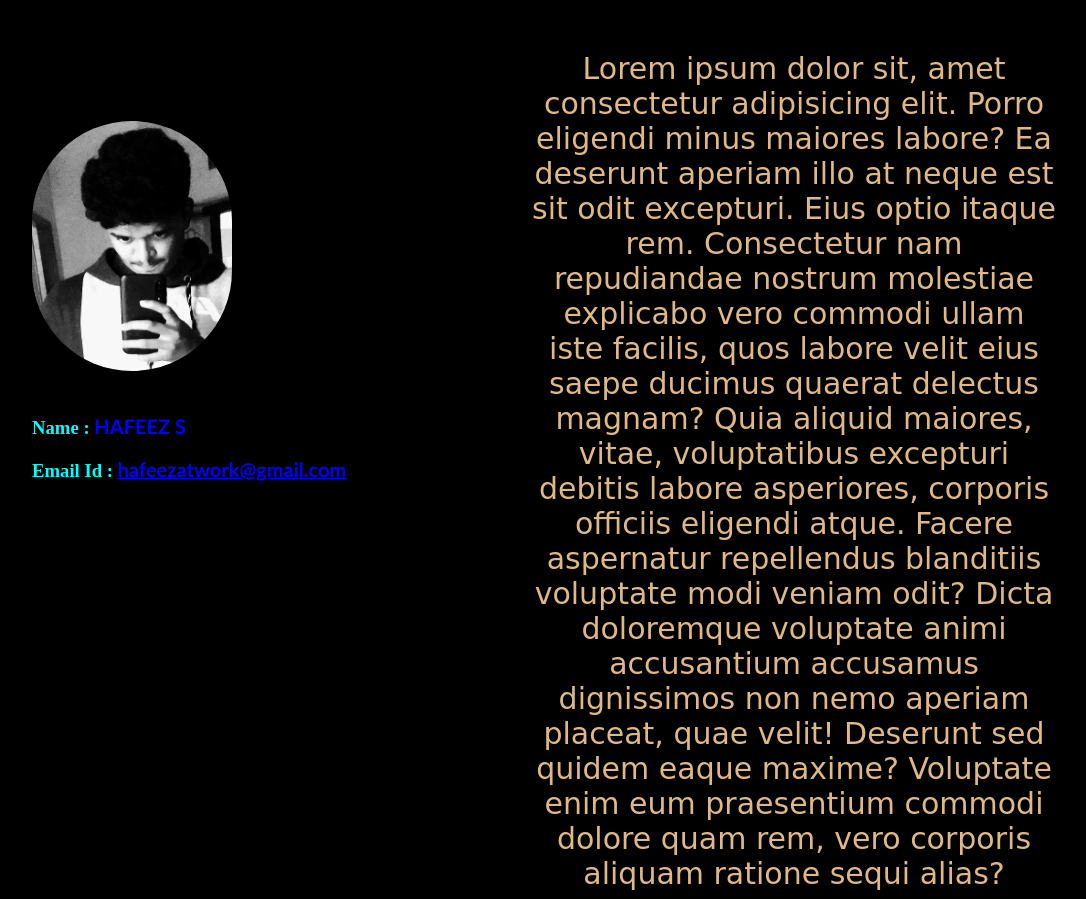
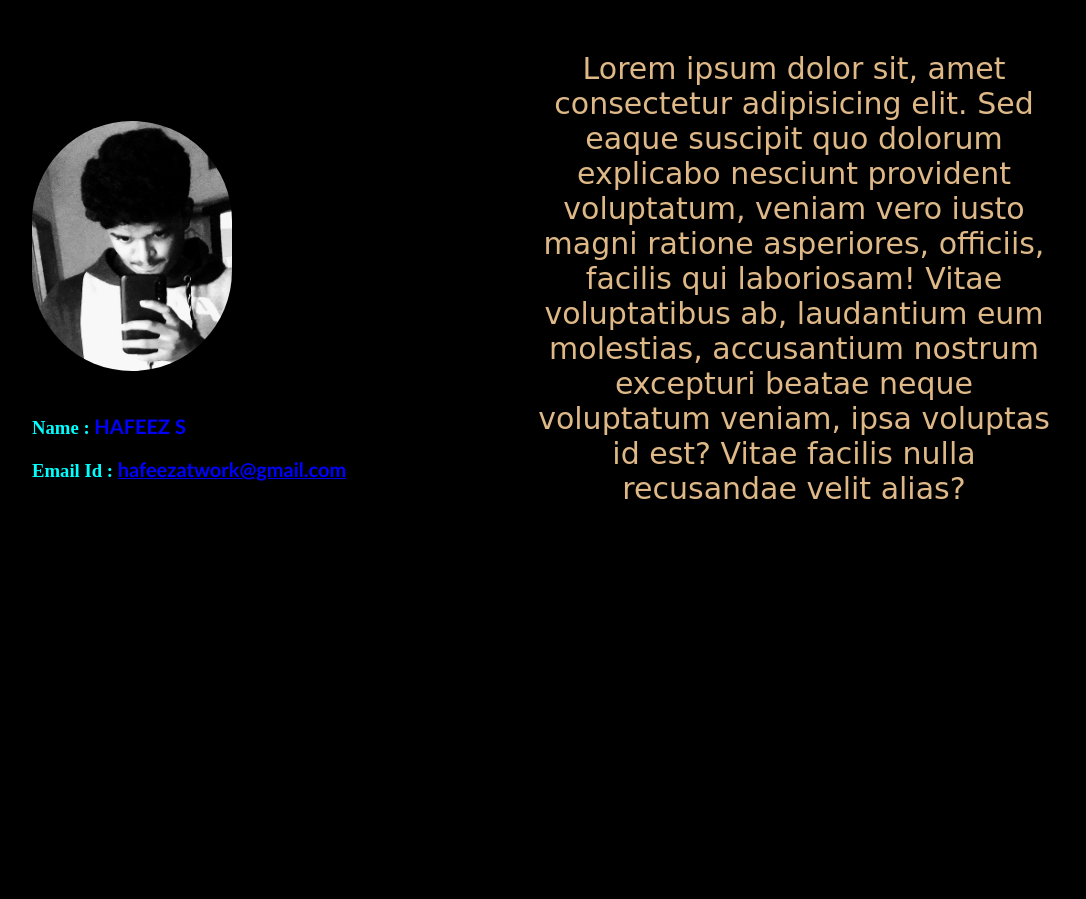
Before and after one commit to hafeezai-11/myPortfolio, a plain HTML site: page index.html in a window 1280 px wide. Shown: the part 50-949 px from the top of the page, without its empty margins (116-1202 px from the left). After the commit the page ends 800 px from the top, so only its background shows below. Drawn offline with Linux system fonts and the light colour scheme; a web font is replaced by a local one.

Commit message:
Add files via upload

```diff
--- a/index.html
+++ b/index.html
@@ -28,7 +28,7 @@
             </div>
             </div>
             <div id="right">
-             Lorem ipsum dolor sit, amet consectetur adipisicing elit. Porro eligendi minus maiores labore? Ea deserunt aperiam illo at neque est sit odit excepturi. Eius optio itaque rem. Consectetur nam repudiandae nostrum molestiae explicabo vero commodi ullam iste facilis, quos labore velit eius saepe ducimus quaerat delectus magnam? Quia aliquid maiores, vitae, voluptatibus excepturi debitis labore asperiores, corporis officiis eligendi atque. Facere aspernatur repellendus blanditiis voluptate modi veniam odit? Dicta doloremque voluptate animi accusantium accusamus dignissimos non nemo aperiam placeat, quae velit! Deserunt sed quidem eaque maxime? Voluptate enim eum praesentium commodi dolore quam rem, vero corporis aliquam ratione sequi alias?
+             Lorem ipsum dolor sit, amet consectetur adipisicing elit. Sed eaque suscipit quo dolorum explicabo nesciunt provident voluptatum, veniam vero iusto magni ratione asperiores, officiis, facilis qui laboriosam! Vitae voluptatibus ab, laudantium eum molestias, accusantium nostrum excepturi beatae neque voluptatum veniam, ipsa voluptas id est? Vitae facilis nulla recusandae velit alias?
             </div>
         </div>
 </body>
--- a/myStyle.css
+++ b/myStyle.css
@@ -9,6 +9,7 @@
 
 body {
     background-color: black;
+
 
 }
 
```
